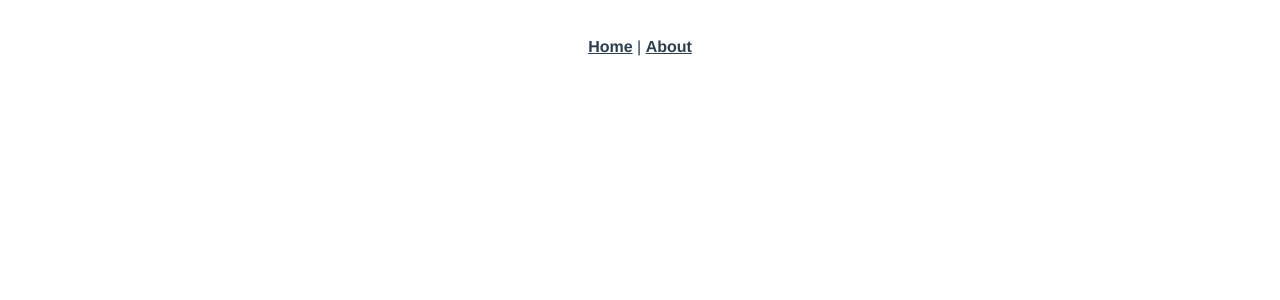
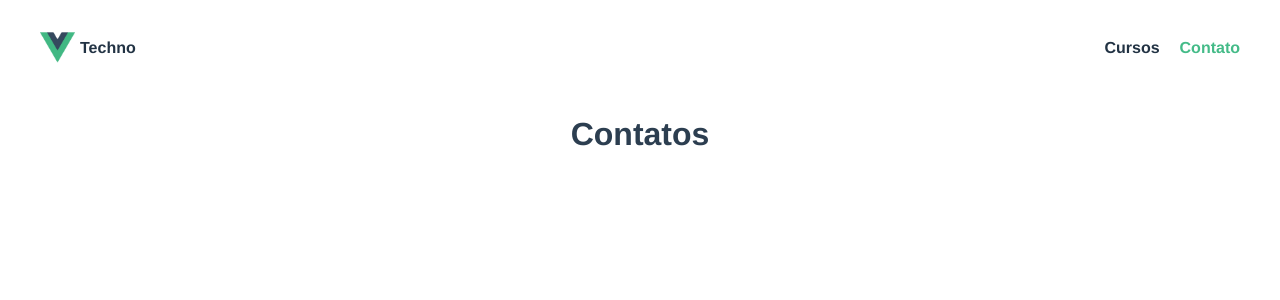
Before and after one commit to keidsondesigner/vue-cursos, a Vue app: page /contatos in a window 1280 px wide. Shown: the top 300 px of the page. Built offline with nearby package versions, Linux system fonts and the light colour scheme.

Commit message:
feat: :tada: initial commit

```diff
--- a/src/App.vue
+++ b/src/App.vue
@@ -1,14 +1,42 @@
 <template>
   <div id="app">
-    <nav>
-      <router-link to="/">Home</router-link> |
-      <router-link to="/about">About</router-link>
-    </nav>
-    <router-view/>
+    <HeaderComponent />
+    <router-view></router-view>
   </div>
 </template>
 
+<script>
+import HeaderComponent from '@/components/HeaderComponent.vue';
+
+export default {
+  components: {
+    HeaderComponent,
+  },
+};
+
+</script>
+
 <style lang="scss">
+body {
+  margin: 0;
+}
+
+ul {
+  list-style-type: none;
+  margin: 0;
+  padding: 0;
+}
+
+a {
+  font-weight: bold;
+  text-decoration: none;
+  color: #234;
+}
+
+a.router-link-exact-active {
+  color: #4b8;
+}
+
 #app {
   font-family: Avenir, Helvetica, Arial, sans-serif;
   -webkit-font-smoothing: antialiased;
@@ -16,17 +44,4 @@
   text-align: center;
   color: #2c3e50;
 }
-
-nav {
-  padding: 30px;
-
-  a {
-    font-weight: bold;
-    color: #2c3e50;
-
-    &.router-link-exact-active {
-      color: #42b983;
-    }
-  }
-}
 </style>
--- /dev/null
+++ b/src/components/HeaderComponent.vue
@@ -0,0 +1,44 @@
+<template>
+  <header>
+    <nav>
+      <router-link to="/"><img alt="Vue logo" src="../assets/logo.png">Techno</router-link>
+      <ul>
+        <li>
+          <router-link to="/cursos">Cursos</router-link>
+        </li>
+        <li>
+          <router-link to="/contatos">Contato</router-link>
+        </li>
+      </ul>
+    </nav>
+  </header>
+</template>
+
+<script>
+export default {
+  name: 'HeaderComponent',
+};
+</script>
+
+<style lang="scss" scoped>
+nav {
+  display: flex;
+  align-items: center;
+  justify-content: space-between;
+  padding: 30px 40px;
+  a {
+    display: flex;
+    align-items: center;
+    gap: 5px;
+    img {
+      height: 35px;
+      width: 35px;
+    }
+  }
+}
+
+ul {
+  display: flex;
+  gap: 20px;
+}
+</style>
--- a/src/components/HelloWorld.vue
+++ /dev/null
@@ -1,59 +0,0 @@
-<template>
-  <div class="hello">
-    <h1>{{ msg }}</h1>
-    <p>
-      For a guide and recipes on how to configure / customize this project,<br>
-      check out the
-      <a href="https://cli.vuejs.org" target="_blank" rel="noopener">vue-cli documentation</a>.
-    </p>
-    <h3>Installed CLI Plugins</h3>
-    <ul>
-      <li><a href="https://github.com/vuejs/vue-cli/tree/dev/packages/%40vue/cli-plugin-babel" target="_blank" rel="noopener">babel</a></li>
-      <li><a href="https://github.com/vuejs/vue-cli/tree/dev/packages/%40vue/cli-plugin-router" target="_blank" rel="noopener">router</a></li>
-      <li><a href="https://github.com/vuejs/vue-cli/tree/dev/packages/%40vue/cli-plugin-eslint" target="_blank" rel="noopener">eslint</a></li>
-    </ul>
-    <h3>Essential Links</h3>
-    <ul>
-      <li><a href="https://vuejs.org" target="_blank" rel="noopener">Core Docs</a></li>
-      <li><a href="https://forum.vuejs.org" target="_blank" rel="noopener">Forum</a></li>
-      <li><a href="https://chat.vuejs.org" target="_blank" rel="noopener">Community Chat</a></li>
-      <li><a href="https://twitter.com/vuejs" target="_blank" rel="noopener">Twitter</a></li>
-      <li><a href="https://news.vuejs.org" target="_blank" rel="noopener">News</a></li>
-    </ul>
-    <h3>Ecosystem</h3>
-    <ul>
-      <li><a href="https://router.vuejs.org" target="_blank" rel="noopener">vue-router</a></li>
-      <li><a href="https://vuex.vuejs.org" target="_blank" rel="noopener">vuex</a></li>
-      <li><a href="https://github.com/vuejs/vue-devtools#vue-devtools" target="_blank" rel="noopener">vue-devtools</a></li>
-      <li><a href="https://vue-loader.vuejs.org" target="_blank" rel="noopener">vue-loader</a></li>
-      <li><a href="https://github.com/vuejs/awesome-vue" target="_blank" rel="noopener">awesome-vue</a></li>
-    </ul>
-  </div>
-</template>
-
-<script>
-export default {
-  name: 'HelloWorld',
-  props: {
-    msg: String,
-  },
-};
-</script>
-
-<!-- Add "scoped" attribute to limit CSS to this component only -->
-<style scoped lang="scss">
-h3 {
-  margin: 40px 0 0;
-}
-ul {
-  list-style-type: none;
-  padding: 0;
-}
-li {
-  display: inline-block;
-  margin: 0 10px;
-}
-a {
-  color: #42b983;
-}
-</style>
--- a/src/router/index.js
+++ b/src/router/index.js
@@ -11,12 +11,17 @@ const routes = [
     component: HomeView,
   },
   {
-    path: '/about',
-    name: 'about',
+    path: '/cursos',
+    name: 'cursos',
     // route level code-splitting
     // this generates a separate chunk (about.[hash].js) for this route
     // which is lazy-loaded when the route is visited.
-    component: () => import(/* webpackChunkName: "about" */ '../views/AboutView.vue'),
+    component: () => import(/* webpackChunkName: "about" */ '../views/CursosView.vue'),
+  },
+  {
+    path: '/contatos',
+    name: 'contatos',
+    component: () => import('../views/ContatosView.vue'),
   },
 ];
 
--- a/src/views/AboutView.vue
+++ /dev/null
@@ -1,5 +0,0 @@
-<template>
-  <div class="about">
-    <h1>This is an about page</h1>
-  </div>
-</template>
--- /dev/null
+++ b/src/views/ContatosView.vue
@@ -0,0 +1,15 @@
+<template>
+  <div>
+    <h1>Contatos</h1>
+  </div>
+</template>
+
+<script>
+export default {
+  name: 'ContatosView',
+};
+</script>
+
+<style lang="scss" scoped>
+
+</style>
--- /dev/null
+++ b/src/views/CursosView.vue
@@ -0,0 +1,15 @@
+<template>
+  <div>
+    <h1>Cursos</h1>
+  </div>
+</template>
+
+<script>
+export default {
+  name: 'CursosView',
+};
+</script>
+
+<style lang="scss" scoped>
+
+</style>
--- a/src/views/HomeView.vue
+++ b/src/views/HomeView.vue
@@ -1,18 +1,13 @@
 <template>
   <div class="home">
-    <img alt="Vue logo" src="../assets/logo.png">
-    <HelloWorld msg="Welcome to Your Vue.js App"/>
+    <h1>Hellow Home</h1>
   </div>
 </template>
 
 <script>
-// @ is an alias to /src
-import HelloWorld from '@/components/HelloWorld.vue';
 
 export default {
   name: 'HomeView',
-  components: {
-    HelloWorld,
-  },
+  components: {},
 };
 </script>
```
